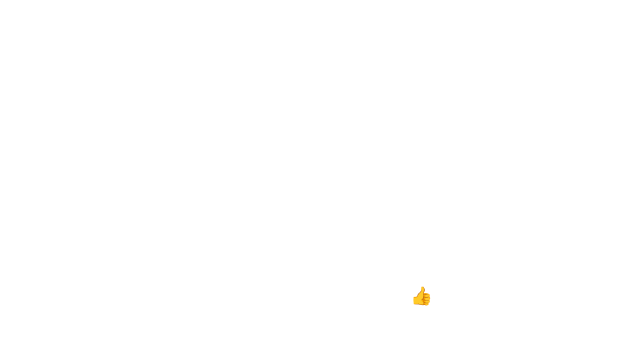
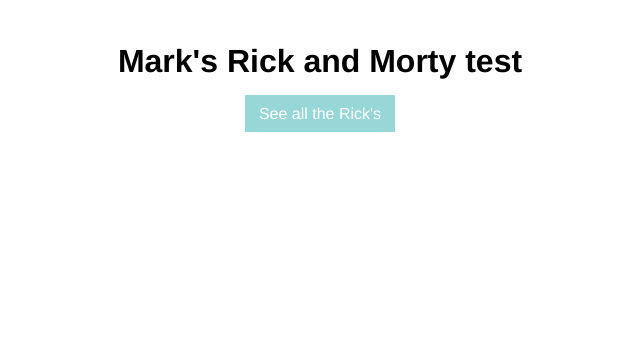
Before and after one commit to mdunbavan/FE-Tech-Test, a Next.js app in the folder rick-and-morty/: page / in a window 1280 px wide. Shown: the part 242-586 px from the top of the page, without its empty margins (320-960 px from the left). Built offline with nearby package versions, Linux system fonts and the light colour scheme.

Commit message:
my own take :)

```diff
--- a/rick-and-morty/src/components/_templates/Intro/Intro.tsx
+++ b/rick-and-morty/src/components/_templates/Intro/Intro.tsx
@@ -1,32 +1,22 @@
-import React from 'react';
-import styled from 'styled-components';
-import Meta from '../../_shared/Meta';
+import React from "react";
+import styled from "styled-components";
+import Meta from "../../_shared/Meta";
 
 interface IIntroTemplateProps {
   className?: string;
   title: string;
 }
 
-const IntroTemplate: React.FC<IIntroTemplateProps> = ({
-  className,
-  title
-}) => {
+const IntroTemplate: React.FC<IIntroTemplateProps> = ({ className, title }) => {
   return (
     <>
       <Meta title={title} />
       <Wrapper className={className}>
         <IntroImage src="https://rickandmortyapi.com/api/character/avatar/1.jpeg" />
 
-        <IntroCopy>
-          Please use the <strong>README.md</strong> file located in this repo to start the challenge.
-        </IntroCopy>
-        <IntroCopy>
-          Remember you do not need to complete both parts of this task. See how far you can get.
-        </IntroCopy>
-        <IntroCopy>
-          If you cannot complete it, then please ensure you can let us know what it is you would have done should you have had more time.
-        </IntroCopy>
-        <IntroCopy>** You can delete this file 👍</IntroCopy>
+        <h1>{title}</h1>
+
+        <CTA href="/characters">See all the Rick's</CTA>
       </Wrapper>
     </>
   );
@@ -50,7 +40,20 @@
 const IntroCopy = styled.p`
   font-size: 18px;
   line-height: 1.5;
+  color: black;
+`;
+
+const CTA = styled.a`
+  font-size: 16px;
+  line-height: 1.5;
+  text-align: center;
+  padding: 10px 14px;
+  background-color: #97d7d7;
   color: white;
+  cursor: pointer;
+  &:hover {
+    opacity: 0.8;
+  }
 `;
 
 export default IntroTemplate;
```
